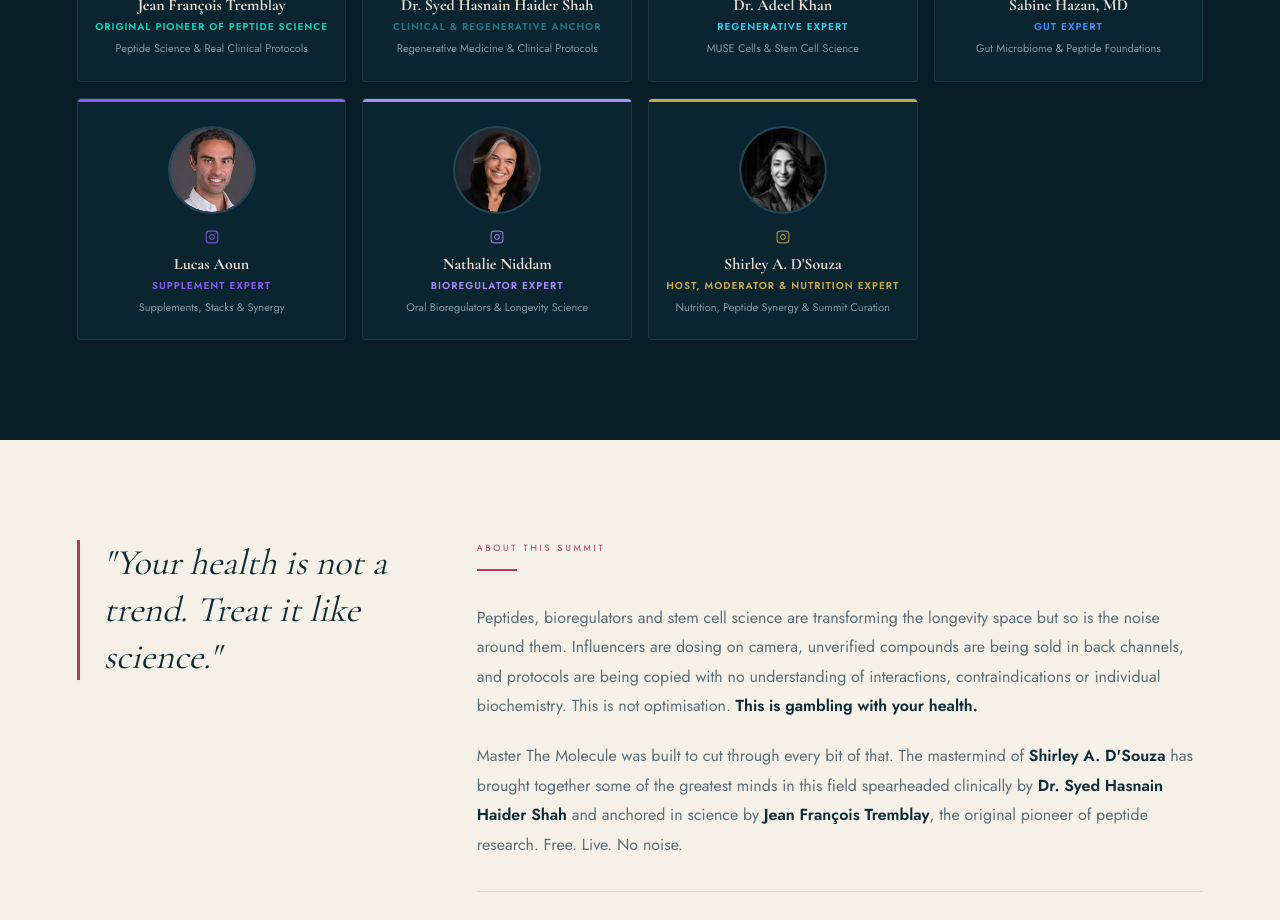
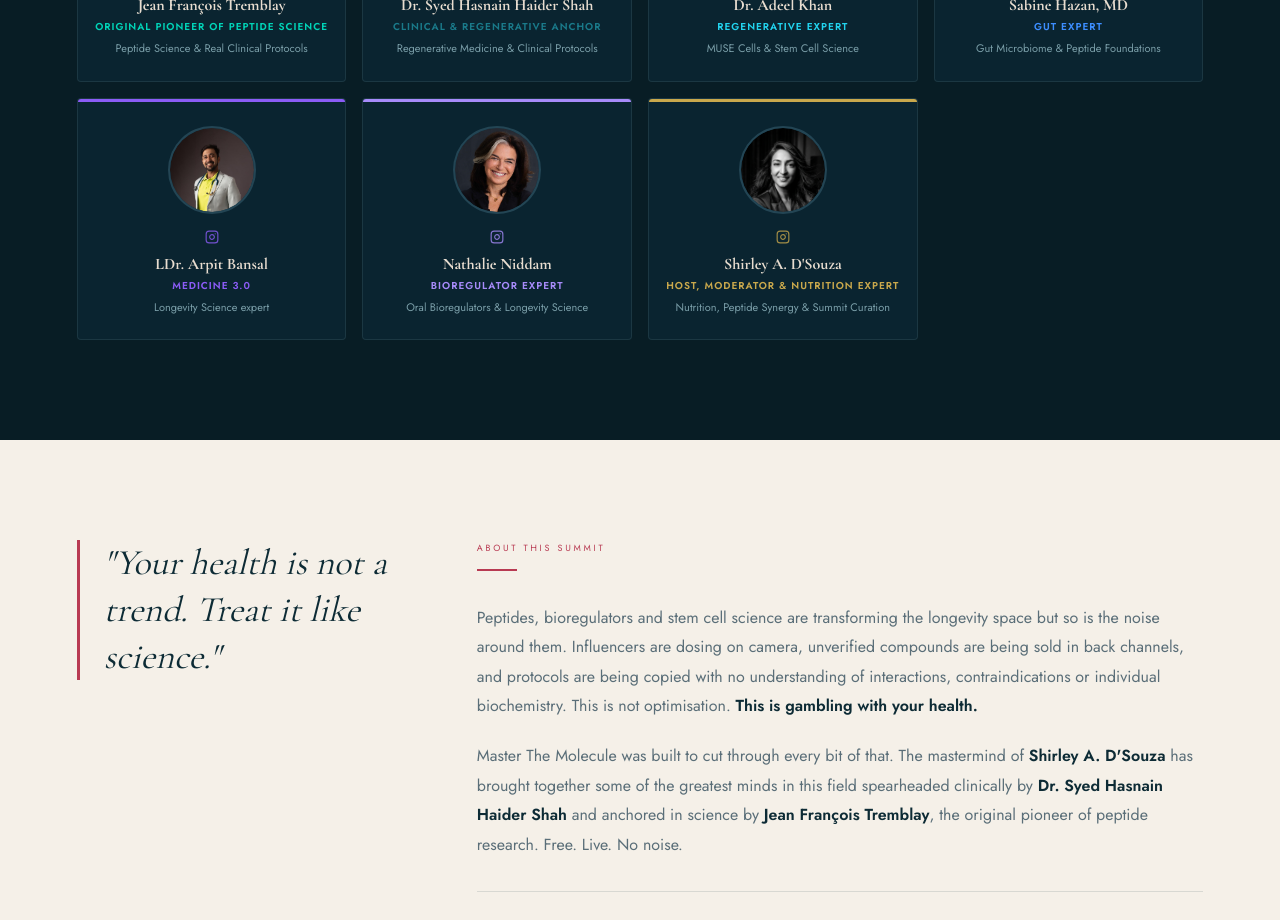
Before and after one commit to talhabhutta565/masterthemolecule, a Next.js app: page / in a window 1280 px wide. Shown: the part 1120-2040 px from the top of the page. Built offline with nearby package versions, Linux system fonts and the light colour scheme.

Commit message:
speaker changed

```diff
--- a/src/app/page.js
+++ b/src/app/page.js
@@ -38,12 +38,12 @@
     instagram: "https://www.instagram.com/dr.sabinehazan/"
   },
   {
-    name: "Lucas Aoun",
+    name: "LDr. Arpit Bansal",
     day: "",
-    role: "Supplement Expert",
-    topic: "Supplements, Stacks & Synergy",
+    role: "Medicine 3.0",
+    topic: "Longevity Science expert",
     color: "#8B5CF6",
-    image: "/lucas.jpeg",
+    image: "/arpit.JPG.jpeg",
     instagram: "https://www.instagram.com/ergogenic_health/"
   },
   {
```
Also changed, not shown: public/arpit.JPG.jpeg (added).
